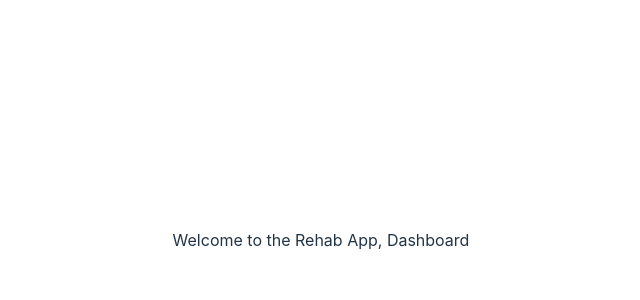
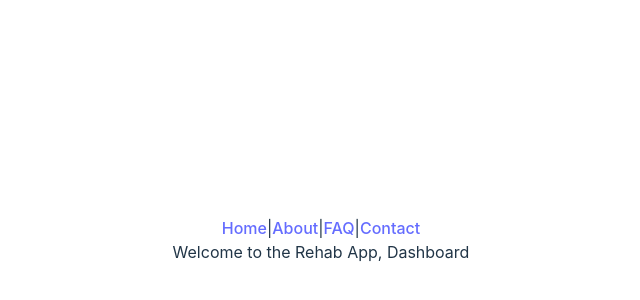
Before and after one commit to Oscar-Ore007/rehab, a React (Vite) app in the folder frontend/rehab-frontend/: page /home in a window 1280 px wide. Shown: the part 160-460 px from the top of the page, without its empty margins (319-959 px from the left). Built offline with nearby package versions, Linux system fonts and the light colour scheme.

Commit message:
added a simple navbar to the home page

```diff
--- a/frontend/rehab-frontend/src/components/Home.jsx
+++ b/frontend/rehab-frontend/src/components/Home.jsx
@@ -1,6 +1,9 @@
-
+import NavBar from "./NavBar"
 export default function Home() {
   return (
-    <div>Welcome to the Rehab App, Dashboard</div>
-  )
+		<>
+			<NavBar />
+			<div>Welcome to the Rehab App, Dashboard</div>
+		</>
+	);
 }
--- a/frontend/rehab-frontend/src/components/NavBar.jsx
+++ b/frontend/rehab-frontend/src/components/NavBar.jsx
@@ -1,7 +1,10 @@
-import React from 'react'
-
 export default function NavBar() {
-  return (
-    <div>NavBar</div>
-  )
+	return (
+		<div>
+			<nav>
+				<a href='#'>Home</a>|<a href='#'>About</a>|<a href='#'>FAQ</a>|
+				<a href='#'>Contact</a>
+			</nav>
+		</div>
+	);
 }
```
